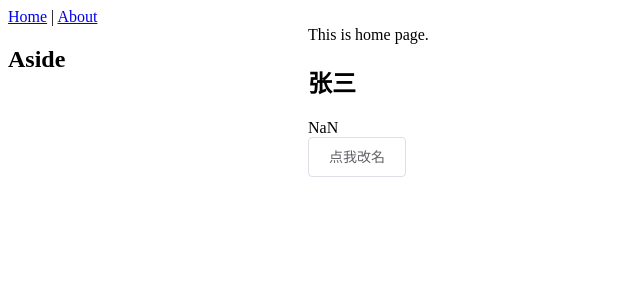
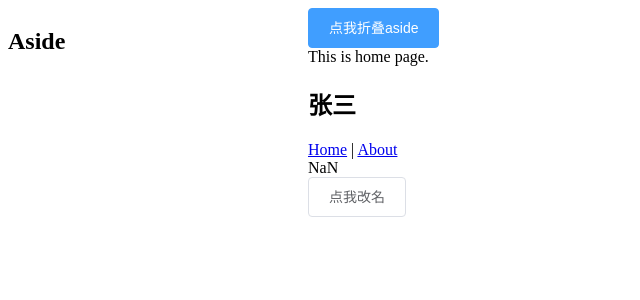
Before and after one commit to Code-Dog-1024/Vue3.x, a Vue app: page / in a window 1280 px wide. Shown: the top 300 px of the page, without its empty margins (0-640 px from the left). Built offline with nearby package versions, Linux system fonts and the light colour scheme.

Commit message:
fix(components/layout): 为layout组件添加动态class

```diff
--- a/src/App.vue
+++ b/src/App.vue
@@ -1,8 +1,4 @@
 <template>
-  <div>
-    <router-link to="/">Home</router-link> |
-    <router-link to="/about">About</router-link>
-  </div>
   <layout></layout>
 </template>
 
@@ -16,5 +12,3 @@ export default defineComponent({
   },
 });
 </script>
-
-<style lang="scss"></style>
--- a/src/components/HelloWorld.vue
+++ b/src/components/HelloWorld.vue
@@ -1,5 +1,9 @@
 <template>
   <div>
+    <div>
+      <router-link to="/">Home</router-link> |
+      <router-link to="/about">About</router-link>
+    </div>
     <div>{{ num }}</div>
     <el-button @click="onClick">点我改名</el-button>
   </div>
--- a/src/components/layout/components/aside.vue
+++ b/src/components/layout/components/aside.vue
@@ -14,7 +14,6 @@ export default defineComponent({
 
 <style rel="stylesheet/scss" lang="scss">
 .aside {
-  width: $asideOnWidth;
   height: 100%;
   min-height: 100%;
 }
--- a/src/components/layout/components/header.vue
+++ b/src/components/layout/components/header.vue
@@ -1,5 +1,9 @@
 <template>
-  <div class="header"></div>
+  <div class="header">
+    <el-button type="primary" @click="changeFoldStatus">
+      {{ isAsideFold ? "点我展开aside" : "点我折叠aside" }}
+    </el-button>
+  </div>
 </template>
 
 <script lang="ts">
@@ -7,6 +11,22 @@ import { defineComponent } from "vue";
 
 export default defineComponent({
   name: "AppHeader",
+  props: {
+    isAsideFold: {
+      type: Boolean,
+      required: true,
+    },
+  },
+  emits: ["update:isAsideFold"],
+  setup(props, { emit }) {
+    const changeFoldStatus = () => {
+      emit("update:isAsideFold", !props.isAsideFold);
+    };
+
+    return {
+      changeFoldStatus,
+    };
+  },
 });
 </script>
 
--- a/src/components/layout/index.vue
+++ b/src/components/layout/index.vue
@@ -1,8 +1,14 @@
 <template>
   <div class="app-wrapper">
-    <app-aside class="app-wrapper_aside"></app-aside>
-    <div class="app-wrapper_main">
-      <app-header></app-header>
+    <app-aside
+      class="app-wrapper-aside"
+      :class="isFold ? 'app-wrapper-aside--off' : 'app-wrapper-aside--on'"
+    ></app-aside>
+    <div
+      class="app-wrapper-main"
+      :class="isFold ? 'app-wrapper-main--off' : 'app-wrapper-main--on'"
+    >
+      <app-header v-model:isAsideFold="isFold"></app-header>
       <router-view></router-view>
       <app-footer></app-footer>
     </div>
@@ -10,7 +16,7 @@
 </template>
 
 <script lang="ts">
-import { defineComponent } from "vue";
+import { defineComponent, ref } from "vue";
 import AppHeader from "./components/header.vue";
 import AppAside from "./components/aside.vue";
 import AppFooter from "./components/footer.vue";
@@ -22,6 +28,13 @@ export default defineComponent({
     AppAside,
     AppFooter,
   },
+  setup() {
+    const isFold = ref(false);
+
+    return {
+      isFold,
+    };
+  },
 });
 </script>
 
@@ -32,18 +45,33 @@ export default defineComponent({
   overflow-y: scroll;
   position: relative;
 
-  &_aside {
+  &-aside {
     position: absolute;
     top: 0;
     bottom: 0;
     left: 0;
+
+    &--on {
+      width: $asideOnWidth;
+    }
+
+    &--off {
+      width: $asideOffWidth;
+    }
   }
 
-  &_main {
+  &-main {
     display: flex;
     flex-direction: column;
     min-height: 100vh;
-    margin-left: $asideOnWidth;
+
+    &--on {
+      margin-left: $asideOnWidth;
+    }
+
+    &--off {
+      margin-left: $asideOffWidth;
+    }
   }
 }
 </style>
--- a/src/stylesheets/global/variables.scss
+++ b/src/stylesheets/global/variables.scss
@@ -1 +1,3 @@
-$asideOnWidth: 300px;
+$asideOnWidth: 300px; // 侧边栏开启状态宽度
+
+$asideOffWidth: 60px; // 侧边栏折叠状态宽度
```
